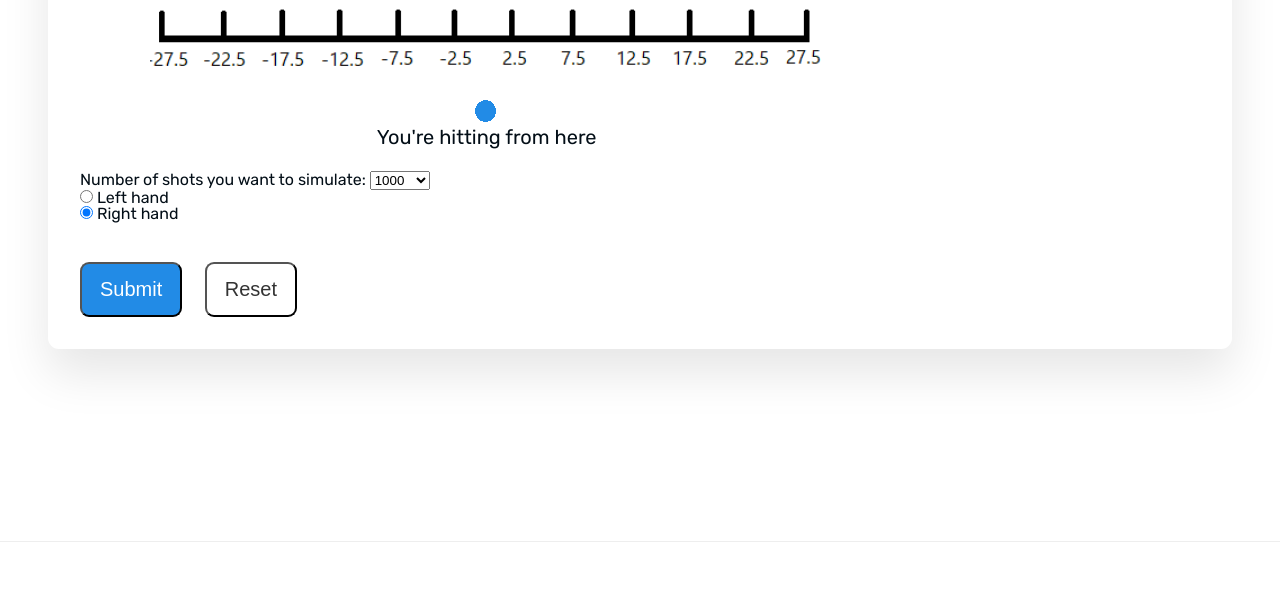
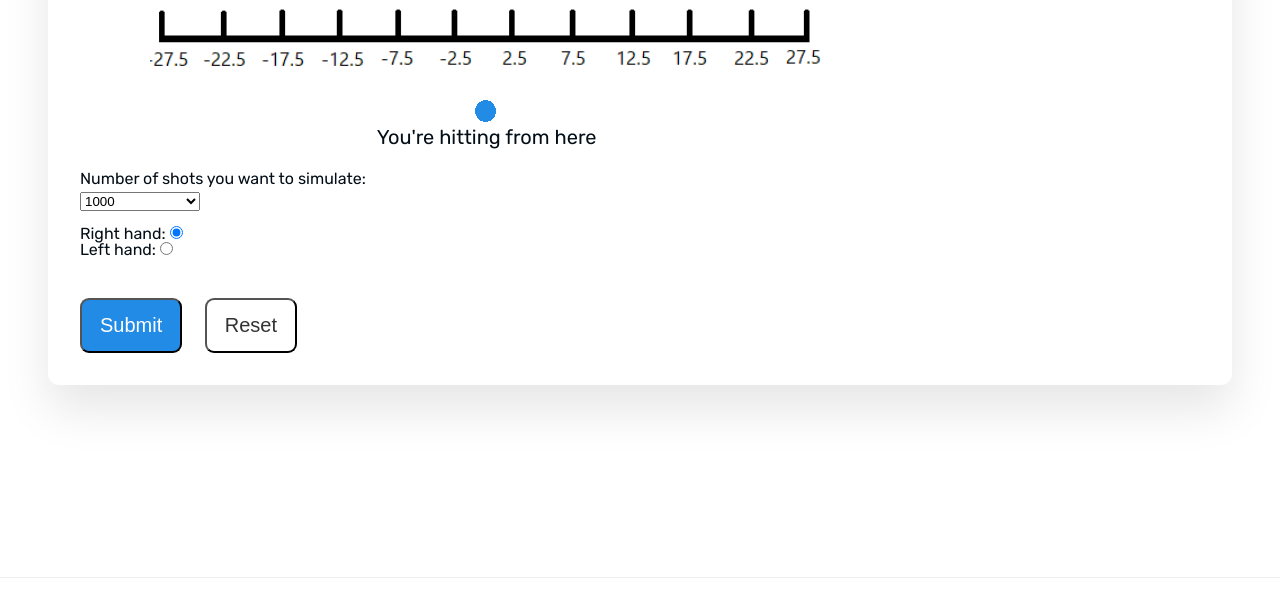
Before and after one commit to AndersB3333/golf-simulation, a website: page views/simulation.html in a window 1280 px wide. Shown: the part 909-1525 px from the top of the page. Drawn offline with nearby package versions, Linux system fonts and the light colour scheme.

Commit message:
Added some styles to the UI and

```diff
--- a/public/css/style-sim.css
+++ b/public/css/style-sim.css
@@ -195,7 +195,14 @@ body {
     grid-template-rows: repeat(11, 1fr);
 }
 
-
+.selection-shots {
+    margin-bottom: 15px;
+    margin-right: 1000px;
+}
+.selection-grid {
+    display: grid;
+    row-gap: 5px;
+}
 
 .guide h3{
     font-size: 3rem;
--- a/public/js/simulation.js
+++ b/public/js/simulation.js
@@ -94,7 +94,6 @@ let btnCreator = function () {
 
 btnCreator()
 
-alert("I'm currently working on an improved algorithm, I'll deploy a more realistic version within the end of this week")
 resetBtn.addEventListener('click', function (e) {
     e.preventDefault()
     headline.innerText = "FIND YOUR SHOT PATTERN"
--- a/views/simulation.html
+++ b/views/simulation.html
@@ -82,28 +82,32 @@
 
 
                     <div class="input-form" id="">
+                        <div class="selection-grid">
                             <label for="numShots">Number of shots you want to simulate:</label>
-                        <select name="numShots" id="numShots">
+                            <select name="numShots" id="numShots" class="selection-shots">
                                 <option value="1">1</option>
                                 <option value="10">10</option>
                                 <option value="100">100</option>
                                 <option value="1000" selected>1000</option>
                                 <option value="10000">10000</option>
                             </select>
+                        </div>
                         <div class="form-check">
+                            <label class="form-check-label" for="flexRadioDefault2">
+                                Right hand:
+                            </label>
+                            <input class="form-check-input" type="radio" value="0" name="flexRadioDefault"
+                                id="flexRadioDefault2" checked>
+
+                        </div>
+                        <div class="form-check">
+                            <label class="form-check-label" for="flexRadioDefault1">
+                                Left hand:
+                            </label>
                             <input class="form-check-input" type="radio" value="1" name="flexRadioDefault"
                                 id="flexRadioDefault1">
-                            <label class="form-check-label" for="flexRadioDefault1">
-                                Left hand
-                            </label>
                         </div>
-                        <div class="form-check">
-                            <input class="form-check-input" type="radio" value="0" name="flexRadioDefault"
-                                id="flexRadioDefault2" checked>
-                            <label class="form-check-label" for="flexRadioDefault2">
-                                Right hand
-                            </label>
-                        </div>
+
                     </div>
 
                     <div class="subm-btn-div">
```
Lines whose indentation alone changed are shown as unchanged.
